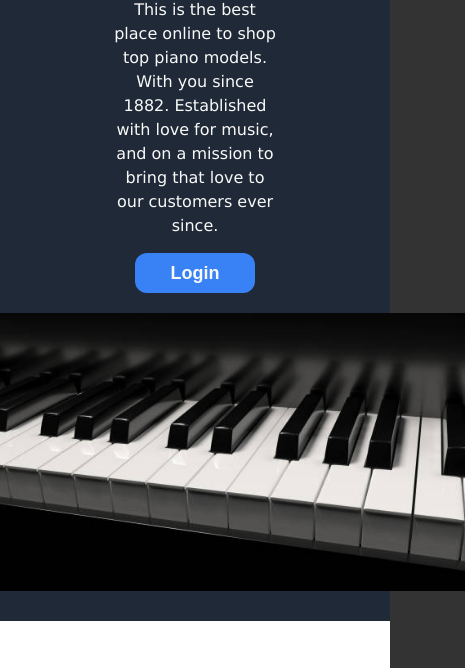
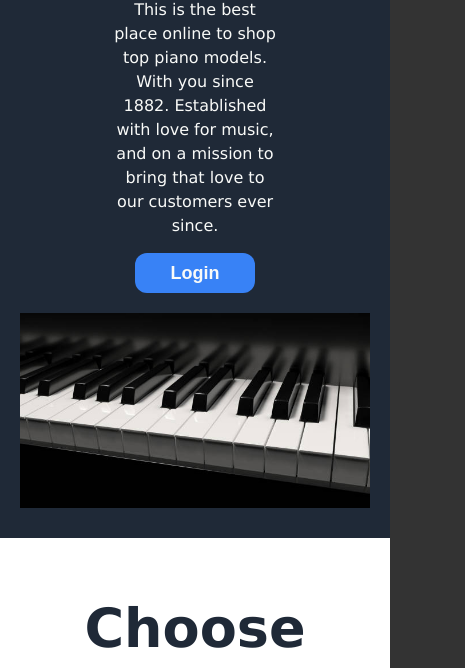
Before and after one commit to vladablagojevic/landing-page, a plain HTML site: page index.html in a window 390 px wide. Shown: the part 387-1055 px from the top of the page, 465 px wide, since content can reach past the window. Drawn offline with Linux system fonts and the light colour scheme.

Commit message:
Changed flex: 1 1 auto and width: 350px; on header img

```diff
--- a/style.css
+++ b/style.css
@@ -247,6 +247,9 @@ h2 {
 
     .header img {
         margin-bottom: 30px;
+        flex: 1 1 auto;
+        width: 350px;
+        margin-right: 40px;
     }
 
     .pictures .container .information h2 {
```
